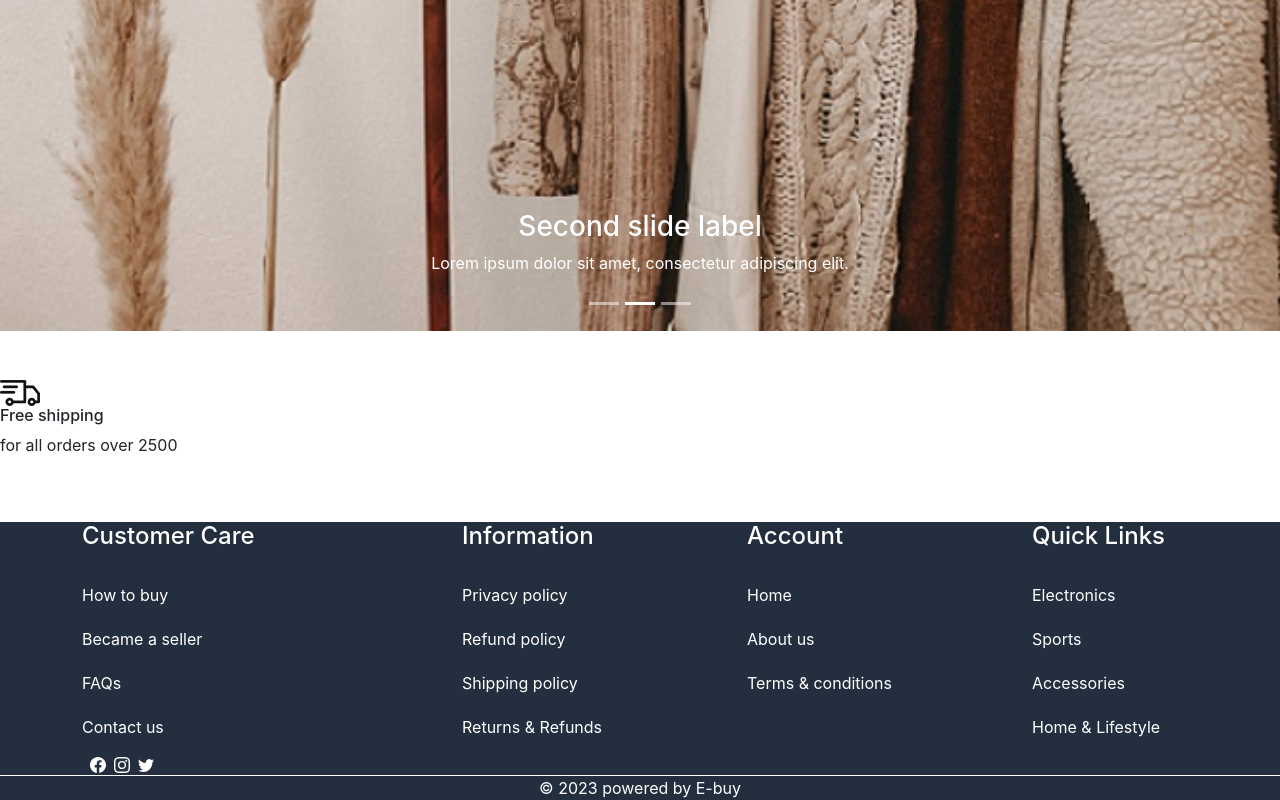
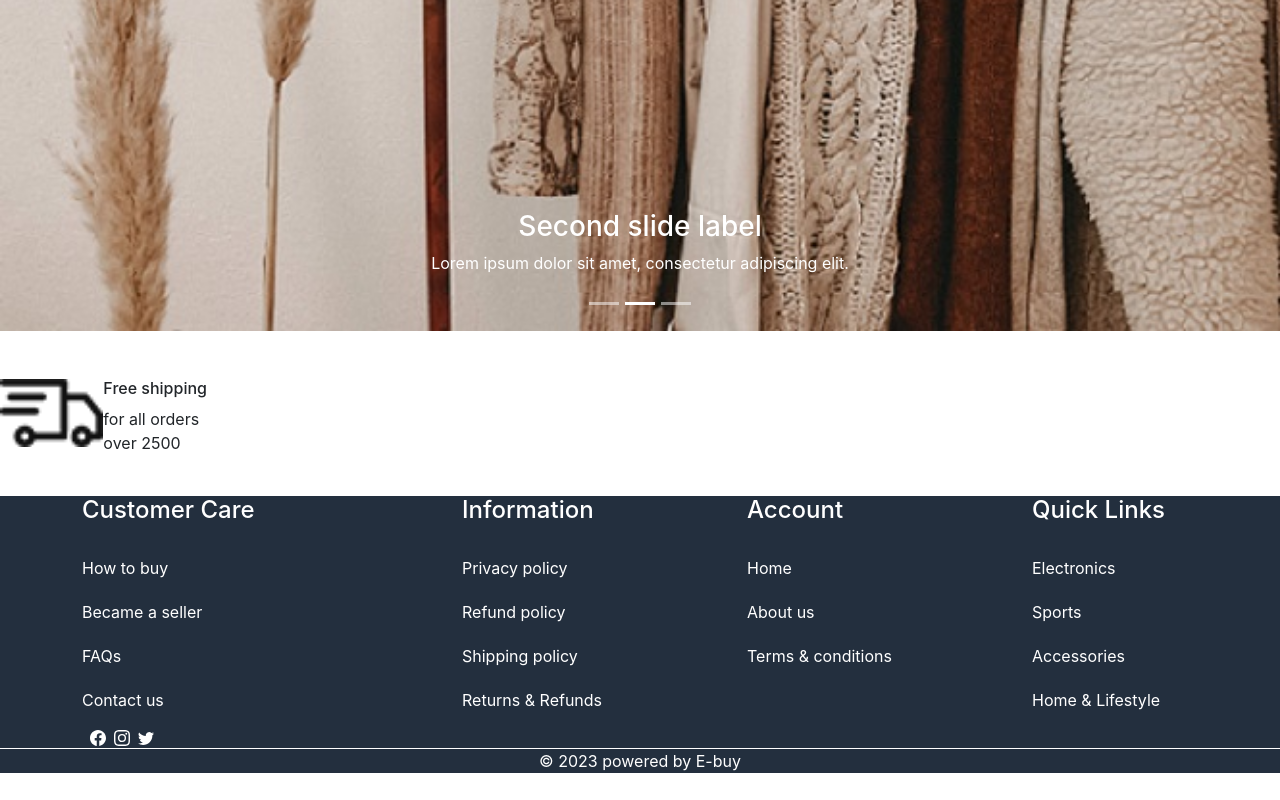
Before and after one commit to A11ymen/ebuy, a React (Create React App) app: page / in a window 1280 px wide. Shown: the part 787-1587 px from the top of the page. After the commit the page ends 1560 px from the top, so only its background shows below. Built offline with nearby package versions, Linux system fonts and the light colour scheme.

Commit message:
feature home initiated.

```diff
--- a/src/pages/Home.js
+++ b/src/pages/Home.js
@@ -2,7 +2,7 @@ import React, { useEffect } from "react";
 import { Carousel } from "react-bootstrap";
 const Home = () => {
   useEffect(() => {
-    console.log("Home Page");
+    console.log("Home Page Component");
   }, []);
 
   return (
@@ -52,7 +52,7 @@ const Home = () => {
         <div className='row'>
           <div className='col-12'>
             <div className='services d-flex align-items center justify-content-between'>
-              <div>
+              <div className='d-flex'>
                 <img src={'images/service.png'} alt="services"></img>
                 <div>
                   <h6>Free shipping</h6>
```
